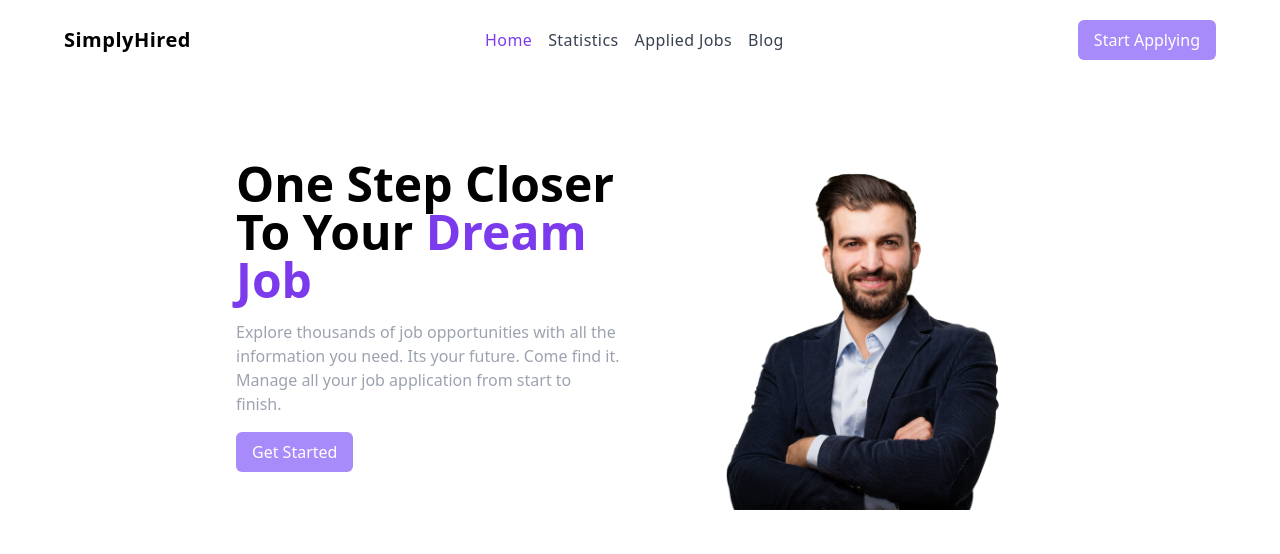
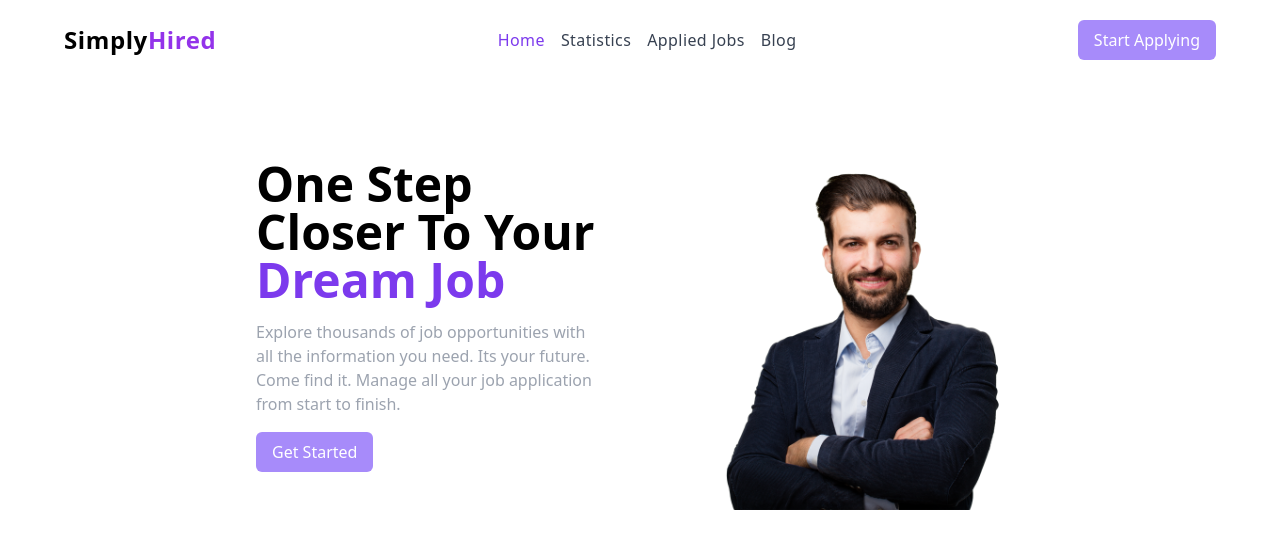
Before and after one commit to Soikat07/Carrer-Hub, a React (Vite) app: page / in a window 1280 px wide. Shown: the top 554 px of the page. Built offline with nearby package versions, Linux system fonts and the light colour scheme.

Commit message:
mobile responsive done

```diff
--- a/src/components/Header.jsx
+++ b/src/components/Header.jsx
@@ -1,22 +1,67 @@
-import React from 'react';
+import React, { useState } from 'react';
 import { NavLink } from 'react-router-dom';
+import { Bars3Icon, XMarkIcon } from '@heroicons/react/24/solid';
 
 const Header = () => {
+
+  const [open, setOpen] = useState(false);
+
   return (
-    <nav className='px-4 py-5 mx-auto sm:max-w-xl md:max-w-full lg:max-w-screen-xl lg:px-16 md:px-24'>
-      <div className='flex justify-between items-center'>
-        <h1 className='font-bold text-xl tracking-wide'>SimplyHired</h1>
-        <ul className='flex justify-around space-x-4'>
-          <li><NavLink className={({ isActive }) => (isActive ? 'active' : 'default')}
-            to='/'>Home</NavLink></li>
-          <li><NavLink className={({ isActive }) => (isActive ? 'active' : 'default')}
-            to='/statistics'>Statistics</NavLink></li>
-          <li><NavLink className={({ isActive }) => (isActive ? 'active' : 'default')}
-            to='/appliedJobs'>Applied Jobs</NavLink></li>
-          <li><NavLink className={({ isActive }) => (isActive ? 'active' : 'default')}
-            to='/blog'>Blog</NavLink></li>
+    <nav className="px-4 py-5 mx-auto sm:max-w-xl md:max-w-full lg:max-w-screen-xl px-5 lg:px-16 md:px-24">
+      <div className="flex justify-between items-center relative">
+        <h1 className="font-bold text-2xl tracking-wide">
+          Simply<span className='text-purple-600'>Hired</span>
+        </h1>
+        {/* conditional rendering */}
+        <div onClick={() => setOpen(!open)} className="lg:hidden">
+          <span>
+            {open === true ? (
+              <XMarkIcon className="h-6 w-6 text-purple-500" />
+            ) : (
+              <Bars3Icon className="h-6 w-6 text-purple-500" />
+            )}
+          </span>
+        </div>
+        {/*  */}
+        <ul
+          className={`justify-around space-x-4 flex lg:flex absolute lg:static duration-500 ${
+            open ? 'top-14 left-8' : '-top-36'
+          }`}
+        >
+          <li>
+            <NavLink
+              className={({ isActive }) => (isActive ? 'active' : 'default')}
+              to="/"
+            >
+              Home
+            </NavLink>
+          </li>
+          <li>
+            <NavLink
+              className={({ isActive }) => (isActive ? 'active' : 'default')}
+              to="/statistics"
+            >
+              Statistics
+            </NavLink>
+          </li>
+          <li>
+            <NavLink
+              className={({ isActive }) => (isActive ? 'active' : 'default')}
+              to="/appliedJobs"
+            >
+              Applied Jobs
+            </NavLink>
+          </li>
+          <li>
+            <NavLink
+              className={({ isActive }) => (isActive ? 'active' : 'default')}
+              to="/blog"
+            >
+              Blog
+            </NavLink>
+          </li>
         </ul>
-        <button className='btn-primary'>Start Applying</button>
+        <button className="btn-primary">Start Applying</button>
       </div>
     </nav>
   );
--- a/src/components/Home.jsx
+++ b/src/components/Home.jsx
@@ -19,9 +19,9 @@ const Home = () => {
   return (
     <main className="my-container">
       {/* banner section */}
-      <section className="flex justify-center space-x-10">
-        <div className="w-96">
-          <h1 className="text-5xl font-semibold">
+      <section className="lg:flex justify-center space-x-10">
+        <div className="px-5 lg:w-96">
+          <h1 className="text-3xl lg:text-5xl font-semibold">
             One Step Closer To Your
             <span className="text-violet-600"> Dream Job</span>
           </h1>
@@ -40,12 +40,12 @@ const Home = () => {
       <section className="my-10">
         <div className="text-center">
           <h3 className="font-bold text-3xl">Job Category List</h3>
-          <p className="text-gray-400 my-4">
+          <p className="text-gray-400 my-4 px-5">
             Explore thousands of job opportunities with all the information you
             need. Its your future
           </p>
         </div>
-        <div className="grid md:grid-cols-2 lg:grid-cols-4 gap-5 sm:ms-5">
+        <div className="grid md:grid-cols-2 lg:grid-cols-4 gap-5 px-10 lg:px-36">
           {data.map(category => (
             <Category category={category} key={category.id} />
           ))}
@@ -55,12 +55,12 @@ const Home = () => {
       <section className="mt-20">
         <div className="text-center">
           <h3 className="font-bold text-3xl">Featured Jobs</h3>
-          <p className="text-gray-400 my-4">
+          <p className="text-gray-400 my-4 px-5">
             Explore thousands of job opportunities with all the information you
             need. Its your future
           </p>
         </div>
-        <div className="my-4 grid md:grid-cols-2 gap-5 mx-20">
+        <div className="my-4 grid md:grid-cols-2 gap-5 lg:mx-20 mx-5">
           {jobs.slice(0,seeAll ? 6 : 4).map(job => (
             <Job job={job} key={job.id} />
           ))}
```
